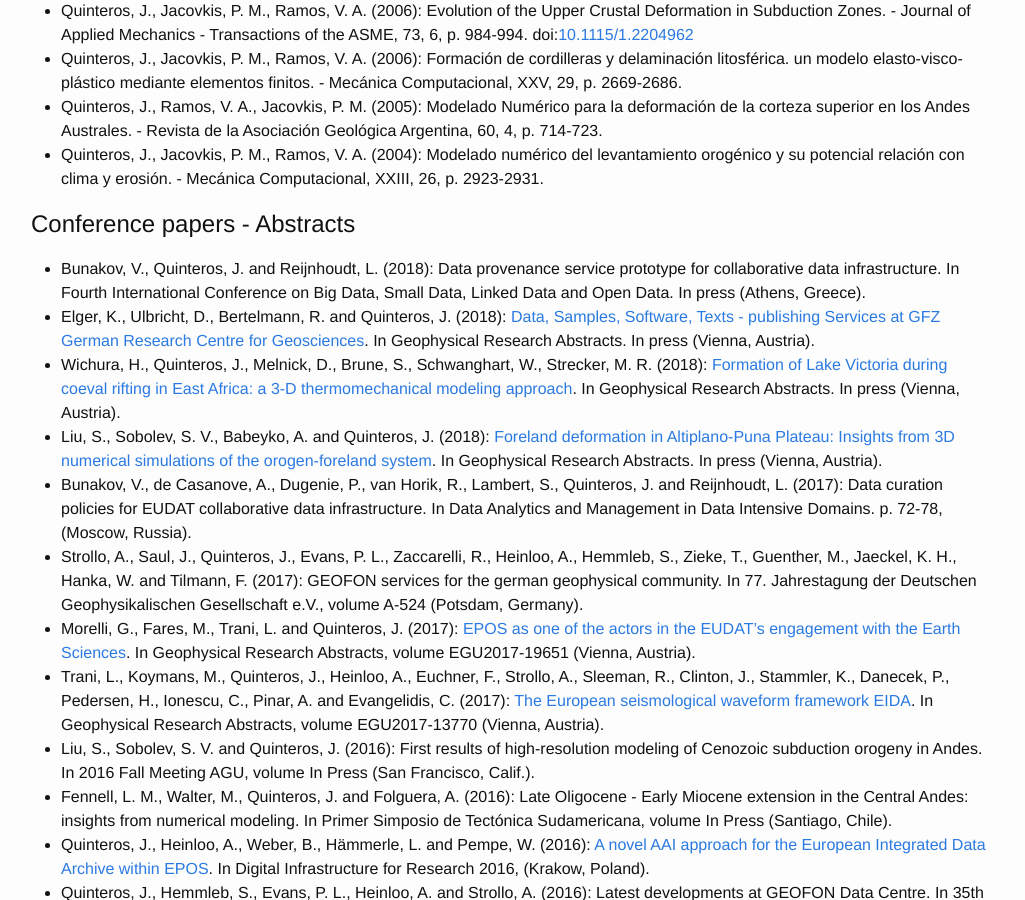
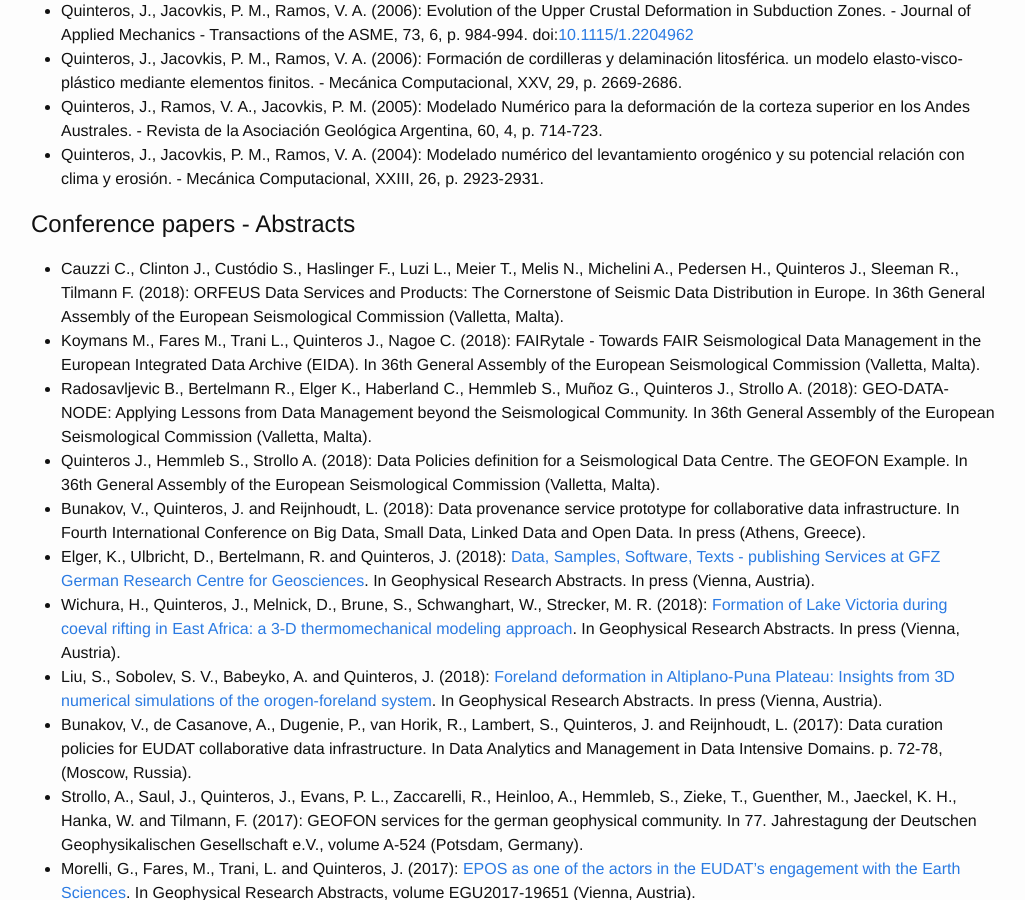
Before and after one commit to javiquinte/javiquinte.github.io, a Jekyll site: the page built from 3-publications.md, in a window 1280 px wide and 900 px high, scrolled down 1320 px. Shown: the whole window, without its empty margins (127-1152 px from the left). Built offline with Jekyll 4.4.1, drawn with Linux system fonts in a browser that asks for light colours.

Commit message:
Add the 4 abstracts in ESC 2018.

```diff
--- a/3-publications.md
+++ b/3-publications.md
@@ -34,6 +34,10 @@ Peer-reviewed articles
 Conference papers - Abstracts
 -----------------------------
 
+* Cauzzi C., Clinton J., Custódio S., Haslinger F., Luzi L., Meier T., Melis N., Michelini A., Pedersen H., Quinteros J., Sleeman R., Tilmann F. (2018): ORFEUS Data Services and Products: The Cornerstone of Seismic Data Distribution in Europe. In 36th General Assembly of the European Seismological Commission (Valletta, Malta).
+* Koymans M., Fares M., Trani L., Quinteros J., Nagoe C. (2018): FAIRytale - Towards FAIR Seismological Data Management in the European Integrated Data Archive (EIDA). In 36th General Assembly of the European Seismological Commission (Valletta, Malta).
+* Radosavljevic B., Bertelmann R., Elger K., Haberland C., Hemmleb S., Muñoz G., Quinteros J., Strollo A. (2018): GEO-DATA-NODE: Applying Lessons from Data Management beyond the Seismological Community. In 36th General Assembly of the European Seismological Commission (Valletta, Malta).
+* Quinteros J., Hemmleb S., Strollo A. (2018): Data Policies definition for a Seismological Data Centre. The GEOFON Example. In 36th General Assembly of the European Seismological Commission (Valletta, Malta).
 * Bunakov, V., Quinteros, J. and Reijnhoudt, L. (2018): Data provenance service prototype for collaborative data infrastructure. In Fourth International Conference on Big Data, Small Data, Linked Data and Open Data. In press (Athens, Greece).
 * Elger, K., Ulbricht, D., Bertelmann, R. and Quinteros, J. (2018): [Data, Samples, Software, Texts - publishing Services at GFZ German Research Centre for Geosciences](http://meetingorganizer.copernicus.org/EGU2018/EGU2018-????.pdf). In Geophysical Research Abstracts. In press (Vienna, Austria).
 * Wichura, H., Quinteros, J., Melnick, D., Brune, S., Schwanghart, W., Strecker, M. R. (2018): [Formation of Lake Victoria during coeval rifting in East Africa: a 3-D thermomechanical modeling approach](http://meetingorganizer.copernicus.org/EGU2018/EGU2018-8516.pdf). In Geophysical Research Abstracts. In press (Vienna, Austria).
```
